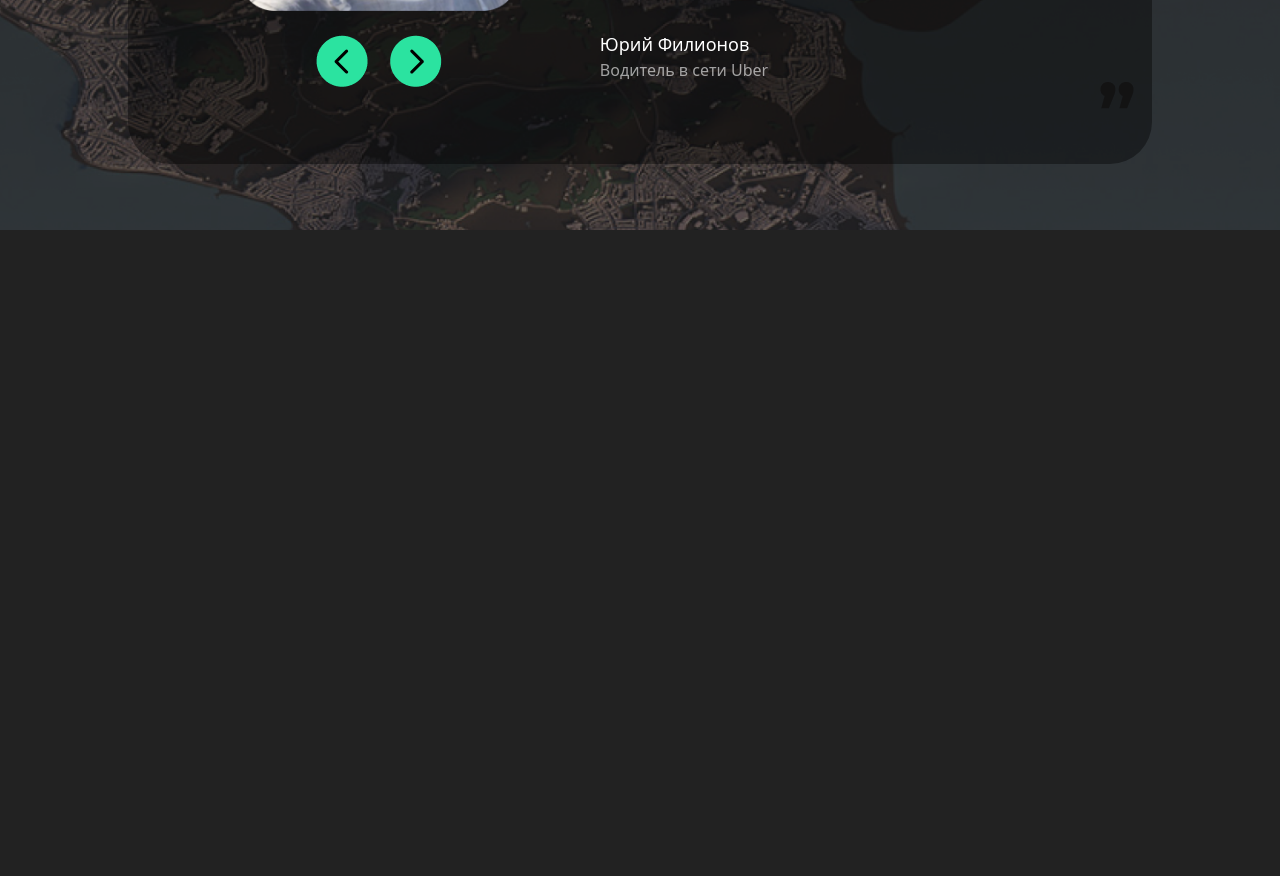
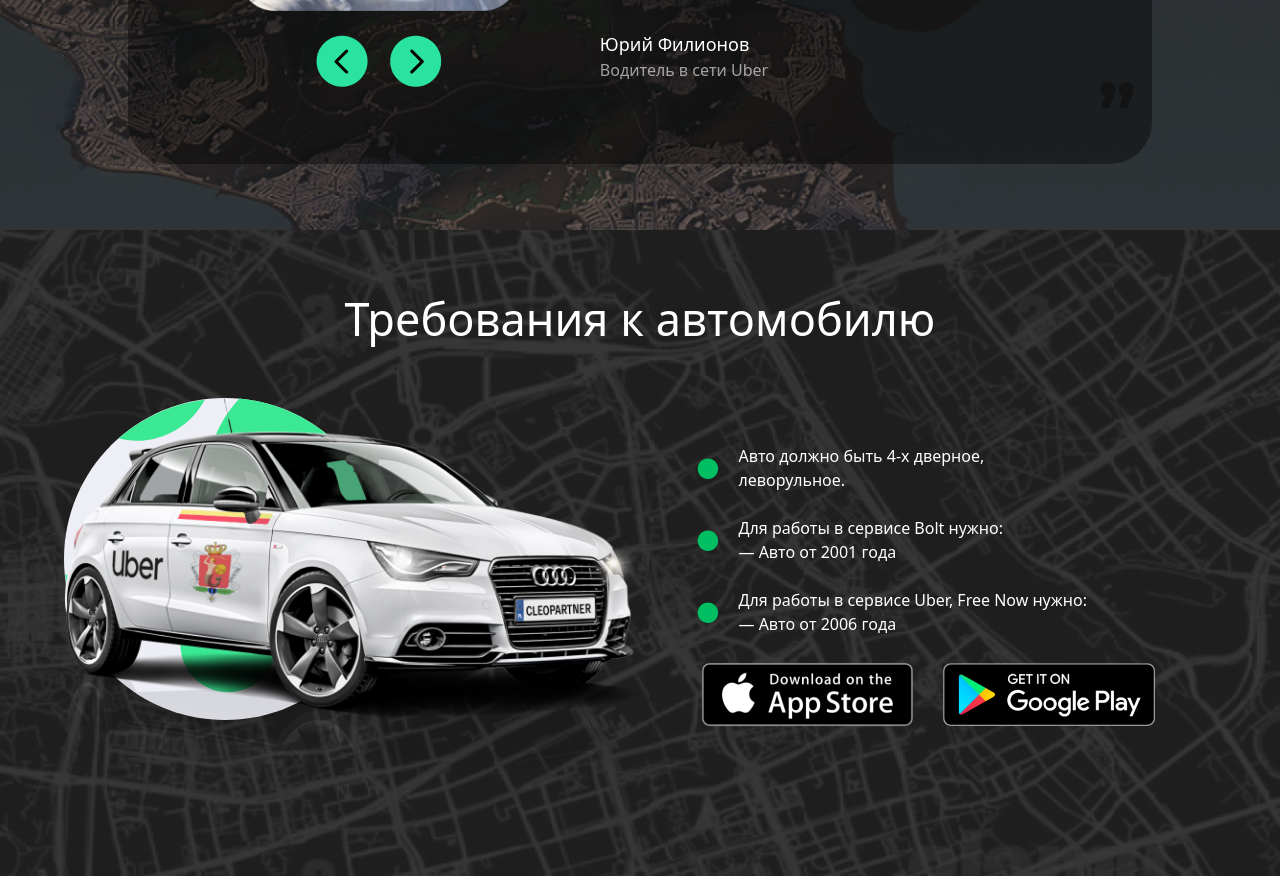
Before and after one commit to thenxcode/cleopartner, a website: page dist/index.html in a window 1280 px wide. Shown: the part 3220-4096 px from the top of the page. Before the commit the page ends 3450 px from the top, so only its background shows below. Drawn offline with Linux system fonts and the light colour scheme.

Commit message:
section 5

```diff
--- a/dist/index.html
+++ b/dist/index.html
@@ -240,7 +240,8 @@
         Отзывы от наших водителей
       </h2>
       <h2 class="text-center text-[30px] text-[700] hidden phone:block">
-        Отзывы наших <br> водителей
+        Отзывы наших <br />
+        водителей
       </h2>
       <div
         class="w-[80%] mx-auto px-[110px] bg-[#00000065] py-[55px] rounded-[42px] mt-[25px] flex justify-between items-center phone:hidden"
@@ -315,5 +316,65 @@
         </div>
       </div>
     </section>
+    <section
+      style="background-image: url(../img/bg5.png)"
+      class="w-[100%] bg-cover bg-no-repeat py-[55px]"
+    >
+      <h2 class="text-center text-[45px] text-[700] phone:text-[30px] ">
+        Требования <br class="hidden phone:block "> к  автомобилю
+      </h2>
+      <div
+        class="flex justify-between items-center py-[45px] w-[90%] mx-auto phone:flex-wrap"
+      >
+        <div class="w-[50%] phone:w-[100%] relative">
+            <div>
+                <img src="../img/car-bg.svg" class="absolute phone:w-[50%]" alt="">
+            </div>
+            <div>
+                <img src="../img/car.png" class="relative w-[100%]" alt="">
+                <img src="../img/light1.png" class="absolute top-[39%] right-[0] phone:top-[35%] phone:right-[-3%]" alt="">
+                <img src="../img/light2.png" class="absolute top-[34%] right-[32%] phone:top-[26%] phone:right-[24%]" alt="">
+            </div>
+        </div>
+        <div class="w-[45%] phone:w-[100%] phone:order-[-1] phone:mb-[40px]">
+          <ul>
+            <li class="flex items-center mb-[24px]">
+              <span class="text-[15px] mr-[20px] text-[#00BF63]">
+                &#11044;</span
+              >
+              <p class="text-[16px] text-[600] ">
+                Авто должно быть 4-х дверное, <br> леворульное.
+              </p>
+            </li>
+            <li class="flex items-center mb-[24px]">
+              <span class="text-[15px] mr-[20px] text-[#00BF63]">
+                &#11044;</span
+              >
+              <p class="text-[16px] text-[600] ">
+                Для работы в сервисе Bolt нужно: <br> — Авто от 2001 года
+              </p>
+            </li>
+            <li class="flex items-center mb-[24px]">
+              <span class="text-[15px] mr-[20px] text-[#00BF63]">
+                &#11044;</span
+              >
+              <p class="text-[16px] text-[600] ">
+                Для работы в сервисе Uber, Free Now нужно: <br> — Авто от 2006 года
+              </p>
+            </li>
+          </ul>
+          <div
+            class="flex justify-between max-w-[460px] phone:justify-start phone:mt-[45px]"
+          >
+            <div class="">
+              <img src="../img/appstore.png" alt="">
+            </div>
+            <div class="phone:hidden">
+                <img src="../img/gplqy.png" alt="">
+            </div>
+          </div>
+        </div>
+      </div>
+    </section>
   </body>
 </html>
```
Also changed, not shown: dist/output.css, img/appstore.png (added), img/bg5.png (added), img/car-bg.svg (added), img/car.png (added), img/gplqy.png (added), img/light1.png (added), img/light2.png (added).
